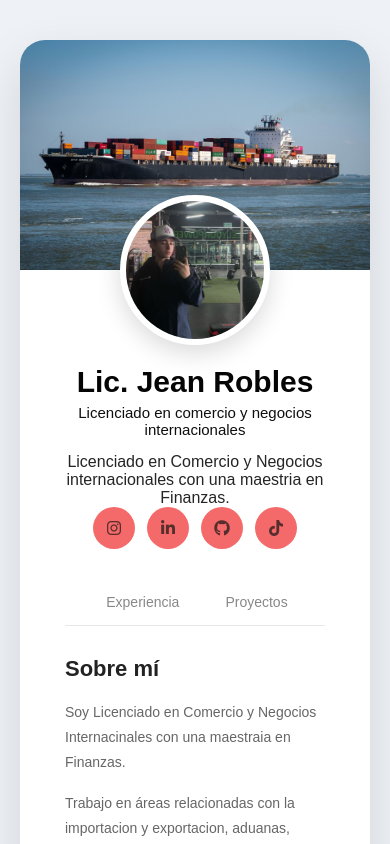
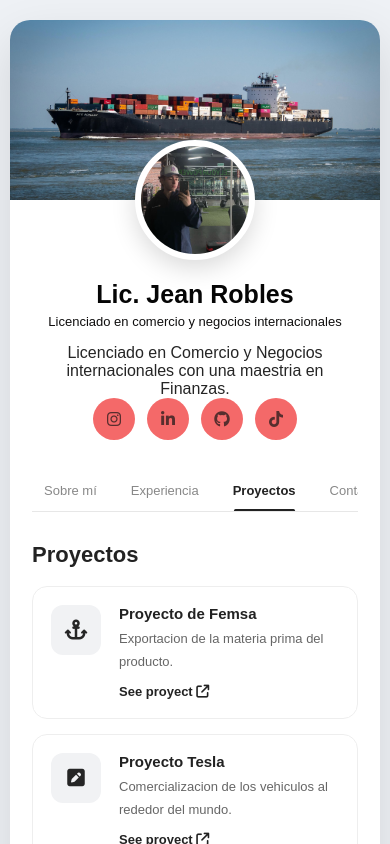
Before and after one commit to jmrobles003-afk/actividades-dw-jeanrobles, a plain HTML site: page perfil-jean/index.html in a window 390 px wide. Both pictures are taken after a click on the button "Proyectos". Shown: the top 844 px of the page. Drawn offline with Linux system fonts and the light colour scheme; files whose address does not match are found by name.

Commit message:
ENTREGABLE 1 - Perfil Jean 06 oct

```diff
--- a/perfil-jean/index.html
+++ b/perfil-jean/index.html
@@ -145,23 +145,104 @@
 
                     </div>
 
-
-                    <div class="experience-item">
+ <div class="experience-item">
 
                         <span class="experience-date">
-                            Finanzas
+                            Comercio
                         </span>
 
-                        <h4>Analisis de inversiones y de datos financieros</h4>
+                        <h4>Experto en comercializacion de productos primos</h4>
 
                         <p>
-                            Implementacion de estrategias avanzadas para el mercado
-                            extrabursatil.
+                            Analisis del flujo del mercado
                         </p>
 
                     </div>
 
+            <div class="experience-item">
+
+                        <span class="experience-date">
+                            Mercadeo
+                        </span>
+
+                        <h4>Empresario</h4>
+
+                        <p>
+                            Multi empresario en todos los sectores del mercado
+                        </p>
+
+                    </div>
+
+
+
                 </section>
+
+                <section id="projects" class="tab-content">
+
+                    <h3>Proyectos</h3>
+
+                    <p class="projects-intro">
+
+                    </p>
+
+
+                    <!-- Proyecto 1 -->
+
+                    <article class="project">
+                        <div class="project-icon">
+                            <i class="fa fa-anchor"></i>
+                        </div>
+
+                        <div class="project-info">
+                            <h4>Proyecto de Femsa</h4>
+                            <p>
+                                Exportacion de la materia prima del producto.</p>
+
+                            <a href="#" target="_blank">
+                                See proyect
+                                <i class="fa-solid fa-arrow-up-right-from-square"></i>
+                            </a>
+                        </div>
+                    </article>
+
+                    <!--PROYECTO 2-->
+                     <article class="project">
+                        <div class="project-icon">
+                            <i class="fa fa-pencil-square"></i>
+                        </div>
+
+                        <div class="project-info">
+                            <h4>Proyecto Tesla</h4>
+                            <p>
+                                Comercializacion de los vehiculos al rededor del mundo.</p>
+
+                            <a href="#" target="_blank">
+                                See proyect
+                                <i class="fa-solid fa-arrow-up-right-from-square"></i>
+                            </a>
+                        </div>
+                    </article>
+
+                    </section>
+
+                     <section id="contact" class="tab-content">
+            <h3>Contacto</h3>
+             <p>¿Tienes un proyecto, una idea o quieres trabajar conmigo?</p>
+                <div class="contact-links">
+                    <a href="mailto:correo@ejemplo.com">
+                    <i class="fa-solid fa-envelope"></i>
+                    <span>Envíame un correo</span>
+                    </a>
+                    <a href="#" target="_blank">
+                    <i class="fa-brands fa-linkedin"></i>
+                    <span>LinkedIn</span>
+                    </a>
+                        <a href="#" target="_blank">
+                        <i class="fa-brands fa-instagram"></i>
+                        <span>Instagram</span>
+    </a>
+  </div>
+</section>
 
         </div>
 
--- /dev/null
+++ b/perfil-jean/script.js
@@ -0,0 +1,43 @@
+/*
+    Seleccionamos todos los botones
+    que pertenecen a las pestañas.
+*/
+
+const tabs = document.querySelectorAll(".tab");
+
+
+/*
+    Seleccionamos todas las secciones
+    que contienen la información.
+*/
+
+const sections = document.querySelectorAll(".tab-content");
+
+/* Recorremos cada botón. */
+
+tabs.forEach(tab => {
+    tab.addEventListener("click", () => {
+
+        const sectionId = tab.dataset.section;
+        tabs.forEach(item => {
+
+            item.classList.remove("active");
+
+        });
+
+         tab.classList.add("active");
+
+         sections.forEach(section => { section.classList.remove("active");
+
+        });
+
+        const selectedSection =
+            document.getElementById(sectionId);
+
+              if (selectedSection) {selectedSection.classList.add("active");
+
+        }
+
+    });
+
+});
--- a/perfil-jean/style.css
+++ b/perfil-jean/style.css
@@ -275,3 +275,155 @@ body {
     margin: 5px 0 8px;
     color: #222;
 }
+
+.projects-intro {
+    margin-bottom: 25px;
+}
+
+.project {
+    display: flex;
+    gap: 18px;
+    padding: 18px;
+    margin-bottom: 15px;
+    border: 1px solid #eeeeee;
+    border-radius: 15px;
+    transition:
+        transform 0.3s ease,
+        box-shadow 0.3s ease;
+}
+
+.project:hover {
+    transform: translateY(-3px);
+    box-shadow:
+        0 8px 20px rgba(0, 0, 0, 0.08);
+}
+
+.project-icon {
+    width: 50px;
+    height: 50px;
+    min-width: 50px;
+    display: flex;
+    justify-content: center;
+    align-items: center;
+    border-radius: 12px;
+    background: #f1f2f4;
+    font-size: 20px;
+}
+
+.project-info h4 {
+    font-size: 15px;
+    margin-bottom: 5px;
+    color: #222;
+}
+
+.project-info p {
+    margin-bottom: 8px;
+    font-size: 13px;
+}
+
+.project-info a {
+    text-decoration: none;
+    color: #222;
+    font-size: 13px;
+    font-weight: 600;
+}
+
+.project-info a:hover {
+    text-decoration: underline;
+}
+
+/* CONTACTO */
+
+.contact-links {
+    display: flex;
+    flex-direction: column;
+    gap: 12px;
+    margin-top: 25px;
+}
+
+
+.contact-links a {
+    display: flex;
+    align-items: center;
+    gap: 15px;
+    padding: 15px;
+    border-radius: 12px;
+    background: #f6f6f6;
+    text-decoration: none;
+    color: #333;
+    transition:
+        background 0.3s ease,
+        transform 0.3s ease;
+}
+
+
+.contact-links a:hover {
+    background: #eeeeee;
+    transform: translateX(5px);
+}
+
+
+.contact-links i {
+    width: 25px;
+    text-align: center;
+}
+
+/*RESPONSIVE*/
+
+@media (max-width: 600px) {
+
+    body {
+        padding: 20px 10px;
+    }
+
+
+    .card {
+        border-radius: 20px;
+    }
+
+
+    .cover {
+        height: 180px;
+    }
+
+
+    .profile {
+        padding: 0 22px 30px;
+    }
+
+
+    .profile-image {
+        width: 120px;
+        height: 120px;
+
+        margin-top: -60px;
+    }
+
+
+    .profile h1 {
+        font-size: 25px;
+    }
+
+
+    .profile h2 {
+        font-size: 13px;
+    }
+
+
+    .tabs {
+        justify-content: flex-start;
+    }
+
+
+    .tab {
+        padding: 13px 12px;
+
+        font-size: 13px;
+    }
+
+
+    .content {
+        min-height: 300px;
+    }
+
+}
--- a/script.js
+++ /dev/null
@@ -1,14 +0,0 @@
-/*
-    Seleccionamos todos los botones
-    que pertenecen a las pestañas.
-*/
-
-const tabs = document.querySelectorAll(".tab");
-
-
-/*
-    Seleccionamos todas las secciones
-    que contienen la información.
-*/
-
-const sections = document.querySelectorAll(".tab-content");
```
Also changed, not shown: 1 other file.
